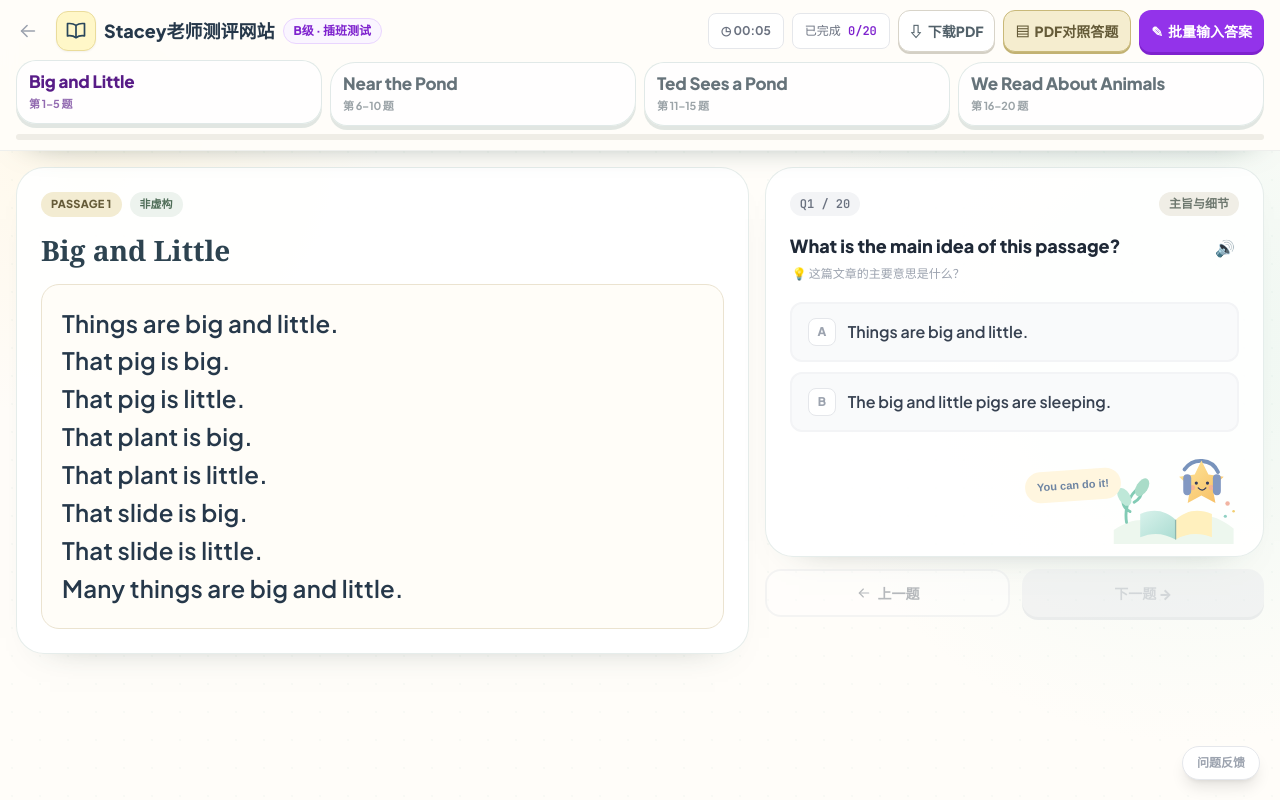
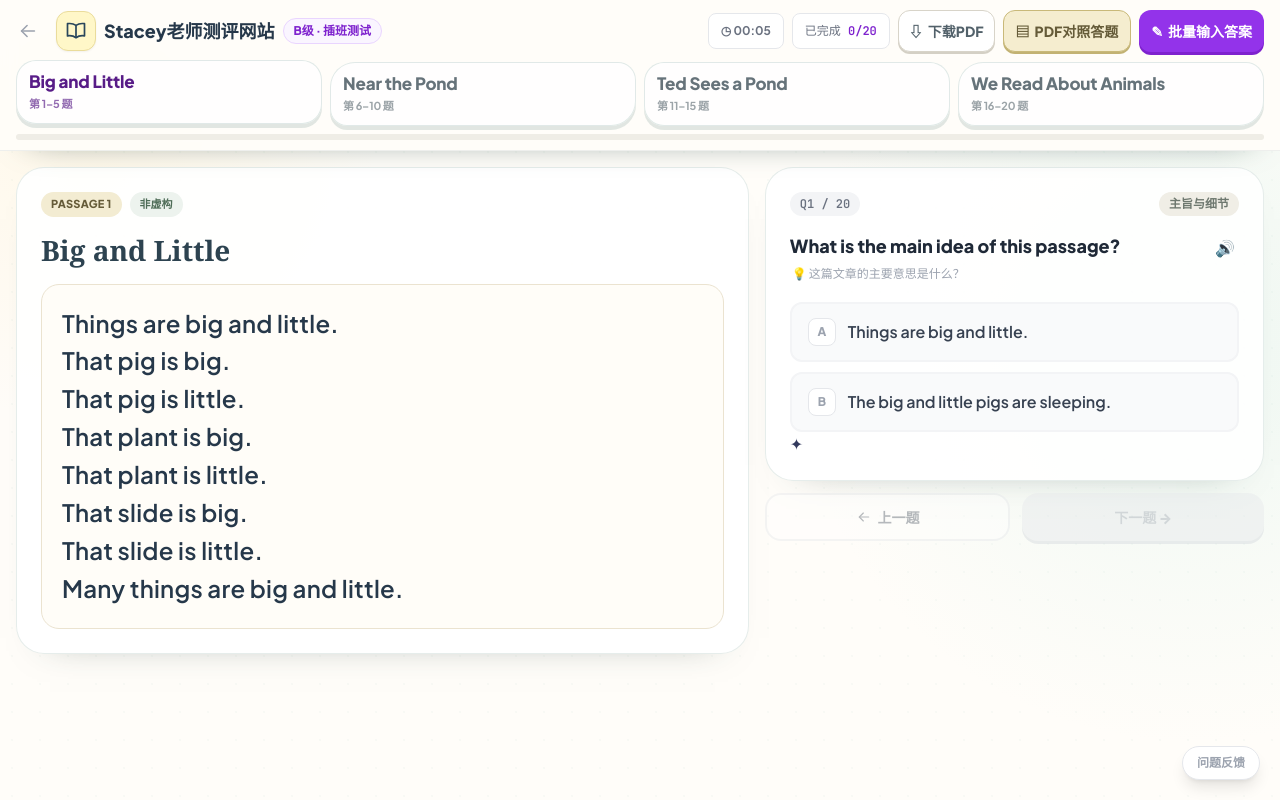
Before and after one commit to sltiti-cmd/raz-test, a React (Vite) app: page /placement/1 in a window 1280 px wide. Built offline with nearby package versions, Linux system fonts and the light colour scheme.

Commit message:
style: replace question mascot with subtle botanical accents

```diff
--- a/src/components/QuestionCard.jsx
+++ b/src/components/QuestionCard.jsx
@@ -1,5 +1,4 @@
 import { playReadingOption, playReadingQuestion } from '../utils/readingAudio'
-import StudyBuddy from './StudyBuddy'
 
 export default function QuestionCard({ question, selectedAnswer, onAnswer, levelId, tts, hideZh, hideTts, total, accent = 'teal' }) {
   const showQuestionTts = !hideTts && ['A', 'B', 'C', 'D', 'E', 'F'].includes(levelId) && tts?.question !== false
@@ -115,9 +114,14 @@ export default function QuestionCard({ question, selectedAnswer, onAnswer, level
         })}
       </div>
 
-      <div className="question-study-buddy" aria-hidden="true">
-        <span>You can do it!</span>
-        <StudyBuddy className="question-study-buddy-art" decorative />
+      <div className="question-card-decoration" aria-hidden="true">
+        <span className="q-leaf q-leaf-a" />
+        <span className="q-leaf q-leaf-b" />
+        <span className="q-leaf q-leaf-c" />
+        <span className="q-dot q-dot-a" />
+        <span className="q-dot q-dot-b" />
+        <span className="q-dot q-dot-c" />
+        <span className="q-spark">✦</span>
       </div>
     </div>
   )
```
